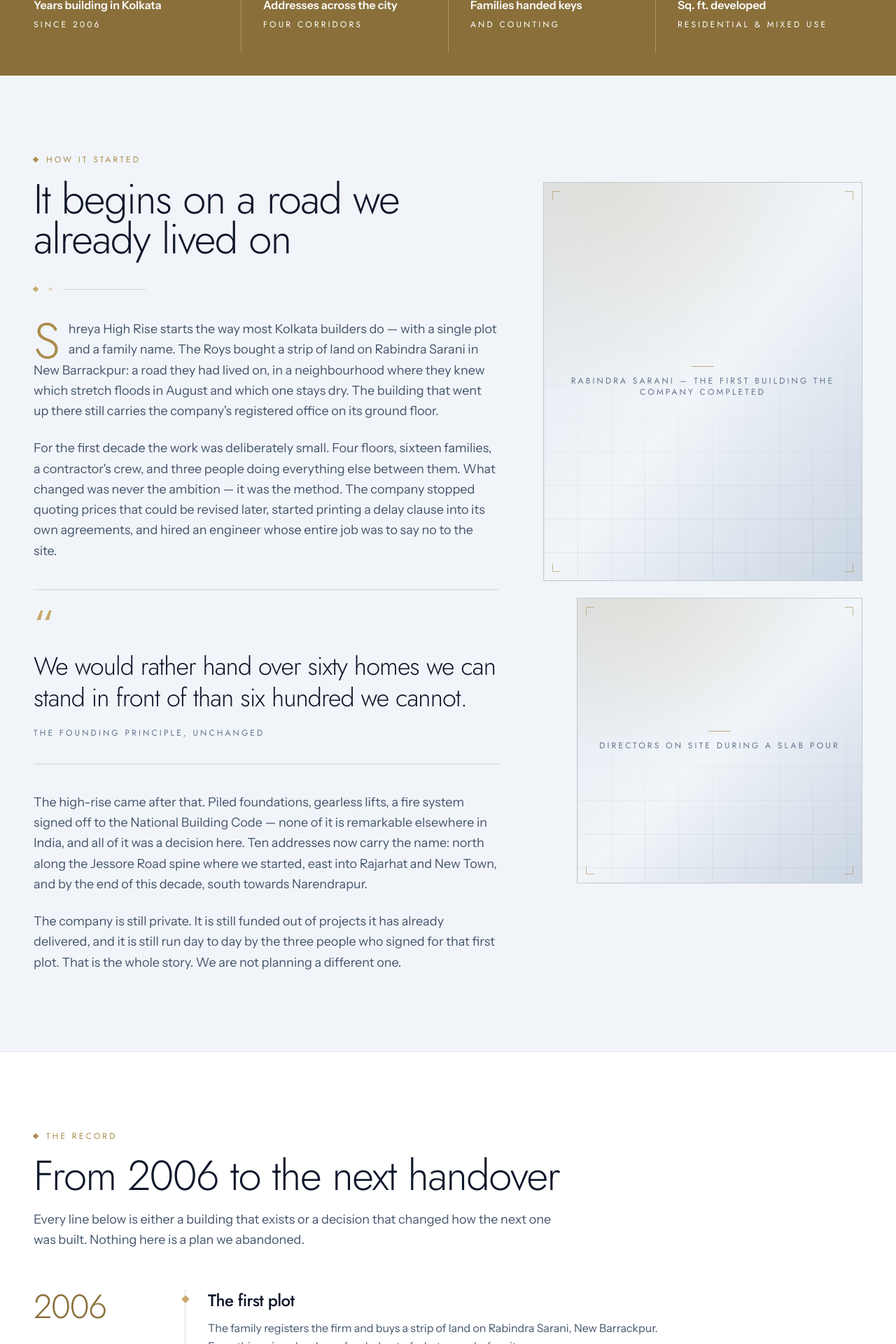
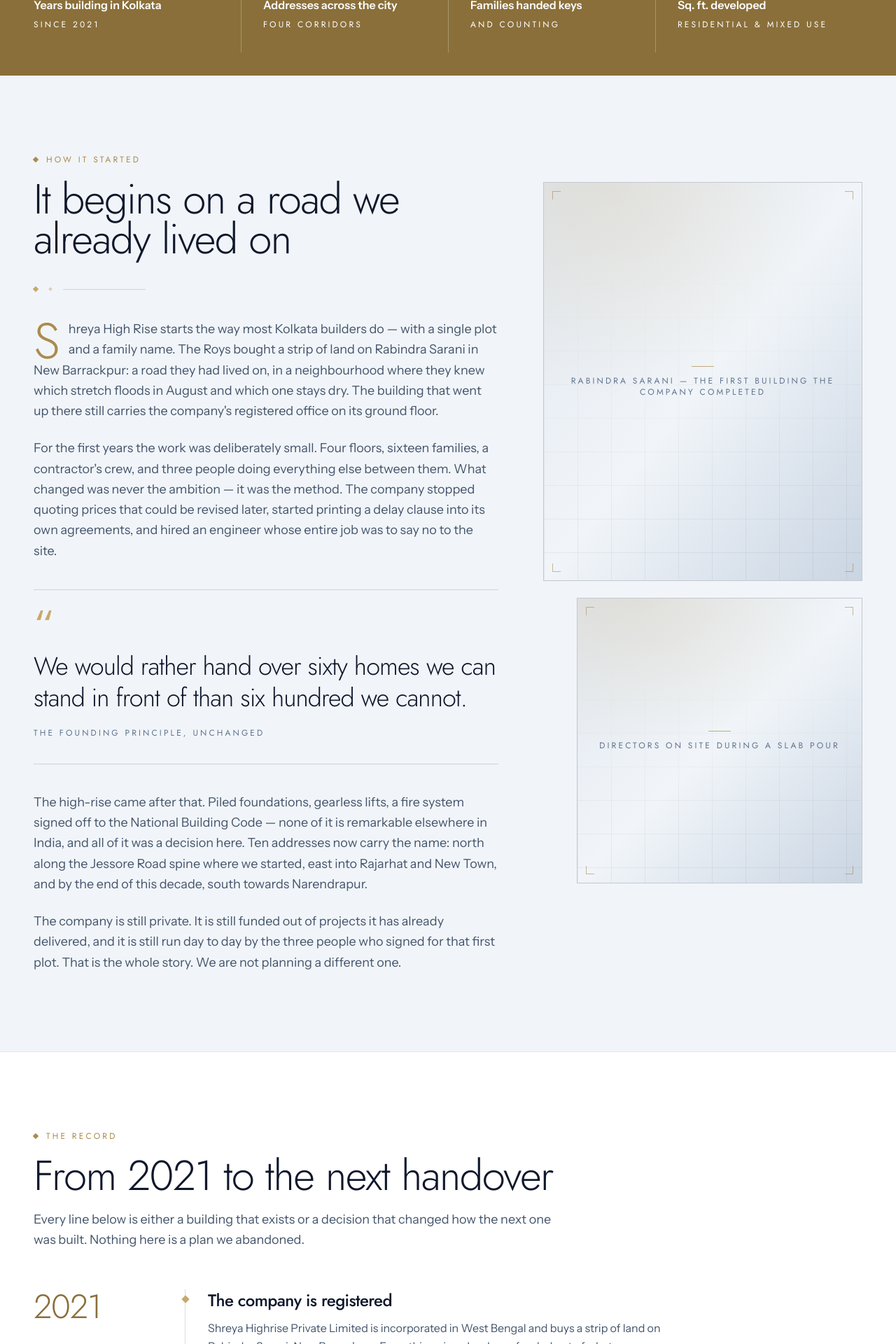
Before and after one commit to fsdSumitabha/shreya-highrise, a Next.js app: page /about in a window 1280 px wide. Shown: the part 880-2800 px from the top of the page at 70% size. Built offline with nearby package versions, Linux system fonts and the light colour scheme.

Commit message:
feat: update company founding year and related details to 2021 across documentation and components

```diff
--- a/src/app/about/page.tsx
+++ b/src/app/about/page.tsx
@@ -13,7 +13,7 @@ import { aboutIntro } from "@/data/about";
 import { site } from "@/data/site";
 
 const description =
-    "Shreya High Rise is a privately held, family-run Kolkata developer building RERA-registered high-rise homes since 2006 — ten addresses across New Town, Rajarhat, North and South Kolkata. Our history, our directors, and the specification we build every project to.";
+    "Shreya High Rise is a privately held, family-run Kolkata developer building RERA-registered high-rise homes since 2021 — ten addresses across New Town, Rajarhat, North and South Kolkata. Our history, our directors, and the specification we build every project to.";
 
 export const metadata: Metadata = {
     title: "About Us — Our Story, Directors & Build Standard",
--- a/src/app/page.tsx
+++ b/src/app/page.tsx
@@ -17,7 +17,7 @@ import JsonLd from "@/components/seo/JsonLd";
 export const metadata: Metadata = {
     title: "High-Rise Flats in New Town, Rajarhat & Kolkata",
     description:
-        "Shreya High Rise builds RERA-registered 2, 3 and 4 BHK high-rise apartments at ten addresses across Kolkata — New Town, Rajarhat, Madhyamgram and Narendrapur. Transparent pricing, on-time possession, 1,450 families since 2006.",
+        "Shreya High Rise builds RERA-registered 2, 3 and 4 BHK high-rise apartments at ten addresses across Kolkata — New Town, Rajarhat, Madhyamgram and Narendrapur. Transparent pricing, on-time possession, 1,450 families since 2021.",
     alternates: { canonical: "/" },
 };
 
--- a/src/components/layout/Footer.tsx
+++ b/src/components/layout/Footer.tsx
@@ -73,7 +73,7 @@ export default function Footer() {
                 <p>
                     © {site.founded}–{new Date().getFullYear()} {site.legalName}. All rights reserved.
                 </p>
-                <p>GSTIN {site.gstin}</p>
+                <p>CIN {site.cin} · GSTIN {site.gstin}</p>
             </Container>
             <Container className="pb-10">
                 <p className="max-w-4xl text-xs leading-relaxed text-slate-500 dark:text-stone-100/40">
--- a/src/components/sections/AboutIntro.tsx
+++ b/src/components/sections/AboutIntro.tsx
@@ -17,7 +17,7 @@ export default function AboutIntro() {
                 <div className="flex flex-col gap-8">
                     <SectionHeading id="about-heading" eyebrow="Who we are"
                         lines={["Building across", <>Kolkata since {site.founded}</>]}
-                        lede="Shreya High Rise began with a single four-storey building on Rabindra Sarani in New Barrackpur. Eighteen years on, we plan, fund and construct high-rise residences at ten addresses across the city — still run day to day by the three people who started it." />
+                        lede="Shreya High Rise began with a single four-storey building on Rabindra Sarani in New Barrackpur. Five years on, we plan, fund and construct high-rise residences at ten addresses across the city — still run day to day by the three people who started it." />
 
                     <div data-reveal="rule" className="h-px w-full origin-left bg-slate-900/10 dark:bg-stone-100/10" />
 
--- a/src/components/sections/Departments.tsx
+++ b/src/components/sections/Departments.tsx
@@ -37,7 +37,7 @@ export default function Departments() {
                 </ul>
 
                 <p className="max-w-3xl border-l border-champagne-400/50 pl-6 text-sm leading-relaxed text-slate-500 dark:border-champagne-300/40 dark:text-stone-100/55">
-                    {site.legalName} · GSTIN {site.gstin}. For a complaint under the West Bengal Real Estate
+                    {site.legalName} · CIN {site.cin} · GSTIN {site.gstin}. For a complaint under the West Bengal Real Estate
                     (Regulation and Development) rules, write to the grievance desk above with your project name,
                     unit number and WBRERA registration number. You will have a written acknowledgement within
                     three working days.
--- a/src/components/sections/Hero.tsx
+++ b/src/components/sections/Hero.tsx
@@ -6,7 +6,7 @@ import { site } from "@/data/site";
 
 const marks = [
     { value: "WBRERA", note: "Registered, every project" },
-    { value: "Est. 2006", note: "Eighteen years building" },
+    { value: `Est. ${site.founded}`, note: "Five years building" },
     { value: "10", note: "Addresses across Kolkata" },
     { value: "1,450", note: "Families handed keys" },
 ];
--- a/src/components/seo/JsonLd.tsx
+++ b/src/components/seo/JsonLd.tsx
@@ -6,6 +6,7 @@ const organization = {
     "@type": "RealEstateAgent",
     name: site.name,
     legalName: site.legalName,
+    identifier: site.cin,
     url: site.url,
     foundingDate: String(site.founded),
     description: site.intro,
--- a/src/data/about.ts
+++ b/src/data/about.ts
@@ -15,7 +15,7 @@ export const story = {
     heading: "It begins on a road we already lived on",
     paragraphs: [
         "Shreya High Rise starts the way most Kolkata builders do — with a single plot and a family name. The Roys bought a strip of land on Rabindra Sarani in New Barrackpur: a road they had lived on, in a neighbourhood where they knew which stretch floods in August and which one stays dry. The building that went up there still carries the company's registered office on its ground floor.",
-        "For the first decade the work was deliberately small. Four floors, sixteen families, a contractor's crew, and three people doing everything else between them. What changed was never the ambition — it was the method. The company stopped quoting prices that could be revised later, started printing a delay clause into its own agreements, and hired an engineer whose entire job was to say no to the site.",
+        "For the first years the work was deliberately small. Four floors, sixteen families, a contractor's crew, and three people doing everything else between them. What changed was never the ambition — it was the method. The company stopped quoting prices that could be revised later, started printing a delay clause into its own agreements, and hired an engineer whose entire job was to say no to the site.",
         "The high-rise came after that. Piled foundations, gearless lifts, a fire system signed off to the National Building Code — none of it is remarkable elsewhere in India, and all of it was a decision here. Ten addresses now carry the name: north along the Jessore Road spine where we started, east into Rajarhat and New Town, and by the end of this decade, south towards Narendrapur.",
         "The company is still private. It is still funded out of projects it has already delivered, and it is still run day to day by the three people who signed for that first plot. That is the whole story. We are not planning a different one.",
     ],
@@ -27,49 +27,24 @@ export const story = {
 
 export const milestones: Milestone[] = [
     {
-        year: "2006",
-        title: "The first plot",
-        body: "The family registers the firm and buys a strip of land on Rabindra Sarani, New Barrackpur. Everything since has been funded out of what came before it.",
+        year: "2021",
+        title: "The company is registered",
+        body: "Shreya Highrise Private Limited is incorporated in West Bengal and buys a strip of land on Rabindra Sarani, New Barrackpur. Everything since has been funded out of what came before it.",
     },
     {
-        year: "2010",
-        title: "Four floors, sixteen families",
-        body: "The first completed building is handed over. Every buyer was someone who already lived within two kilometres of the site.",
+        year: "2022",
+        title: "The delivery promise",
+        body: "A dated possession clause and a delay-compensation term go into the standard agreement. Shreya Greens is handed over the same year — ninety-six homes in Madhyamgram, transferred to a resident association after two years of estate support.",
     },
     {
-        year: "2014",
-        title: "Incorporated",
-        body: "The firm becomes Shreya Highrise Private Limited, with an in-house drawing desk in place of a retained draughtsman.",
-    },
-    {
-        year: "2016",
-        title: "The delivery promise",
-        body: "A dated possession clause and a delay-compensation term go into the standard agreement. Every project since has been handed over on or before that date.",
-    },
-    {
-        year: "2018",
+        year: "2023",
         title: "Into high-rise",
         body: "First piled foundation, first gearless lift bank, and the first project engineered to the delta's soil profile rather than a generic Zone III template.",
     },
     {
-        year: "2019",
-        title: "Spriha Heights handed over",
-        body: "Sixty-four homes across two blocks, on the road where the company began. Fully occupied inside the year.",
-    },
-    {
-        year: "2021",
-        title: "New Town",
-        body: "The first Action Area address, and the move from neighbourhood developer to a company building on the city's planned edge.",
-    },
-    {
-        year: "2022",
-        title: "Shreya Greens handed over",
-        body: "Ninety-six homes in Madhyamgram, transferred to a resident association in 2024 after two years of estate support.",
-    },
-    {
         year: "2024",
         title: "Verdant Court receives its OC",
-        body: "One hundred and forty-eight families take possession in Action Area I, carrying the company past a thousand homes delivered.",
+        body: "One hundred and forty-eight families take possession in Action Area I — the first New Town address, and the move from neighbourhood developer to a company building on the city's planned edge.",
     },
     {
         year: "2025",
--- a/src/data/corridors.ts
+++ b/src/data/corridors.ts
@@ -22,7 +22,7 @@ export const corridors: Corridor[] = [
         name: "North Kolkata",
         blurb: "New Barrackpur and Madhyamgram — established neighbourhoods on the Jessore Road spine where we started out.",
         projectCount: "5 projects",
-        since: "Since 2006",
+        since: "Since 2021",
     },
     {
         name: "South Kolkata",
--- a/src/data/site.ts
+++ b/src/data/site.ts
@@ -13,11 +13,12 @@ export type Phone = { display: string; tel: string };
 export const site = {
     name: "Shreya High Rise",
     legalName: "Shreya Highrise Private Limited",
+    cin: "U70109WB2021PTC246677",
     url: "https://shreyahighrise.in",
     locality: "Kolkata · New Town · Rajarhat · Madhyamgram",
     tagline: "Homes that rise with the city",
     intro: "A Kolkata developer of RERA-registered high-rise residences — ten addresses across New Town, Rajarhat, and the north and south of the city, delivered on time and priced in the open.",
-    founded: 2006,
+    founded: 2021,
     gstin: "19ABGCS5087H1ZU",
     phones: [
         { display: "+91 89103 55765", tel: "+918910355765" },
@@ -80,7 +81,7 @@ export const leadership: Leader[] = [
         name: "Ranjeet Roy",
         role: "Managing Director",
         focus: "Land acquisition & project finance",
-        since: "Founder, 2006",
+        since: "Founder, 2021",
         bio: "Signed for the first plot on Rabindra Sarani and has negotiated every acquisition since. Sets the price sheet, approves each cost revision before it reaches a buyer, and is the reason the company has never taken construction finance against a project it had not already sold out of its own books.",
         portrait: "Ranjeet Roy — portrait",
     },
@@ -88,7 +89,7 @@ export const leadership: Leader[] = [
         name: "Sampa Roy",
         role: "Managing Director",
         focus: "Design, interiors & customer experience",
-        since: "Founder, 2006",
+        since: "Founder, 2021",
         bio: "Runs the drawing desk and the handover desk — the two ends of the same conversation. Reviews every unit layout for light, cross-ventilation and Vaastu before it is sanctioned, and personally signs off the snag list on each flat before the keys are released.",
         portrait: "Sampa Roy — portrait",
     },
@@ -96,7 +97,7 @@ export const leadership: Leader[] = [
         name: "Partha Roy Chowdhury",
         role: "Managing Director",
         focus: "Construction, quality & handover",
-        since: "Joined 2009",
+        since: "Director since 2021",
         bio: "Holds the specification. Approves the pile design, walks each slab before the pour, and keeps procurement tied to brand and grade rather than to the lowest quotation. The delay-compensation clause in our agreement exists because he was willing to stand behind it.",
         portrait: "Partha Roy Chowdhury — portrait",
     },
--- a/src/data/stats.ts
+++ b/src/data/stats.ts
@@ -2,7 +2,7 @@
 export type Stat = { label: string; note: string; to: number; suffix?: string; decimals?: number };
 
 export const stats: Stat[] = [
-    { to: 18, suffix: "+", label: "Years building in Kolkata", note: "Since 2006" },
+    { to: 5, label: "Years building in Kolkata", note: "Since 2021" },
     { to: 10, label: "Addresses across the city", note: "Four corridors" },
     { to: 1450, label: "Families handed keys", note: "And counting" },
     { to: 1.6, decimals: 1, suffix: "M", label: "Sq. ft. developed", note: "Residential & mixed use" },
```
Also changed, not shown: 2 other files (tests, documents, lock files or other folders).
